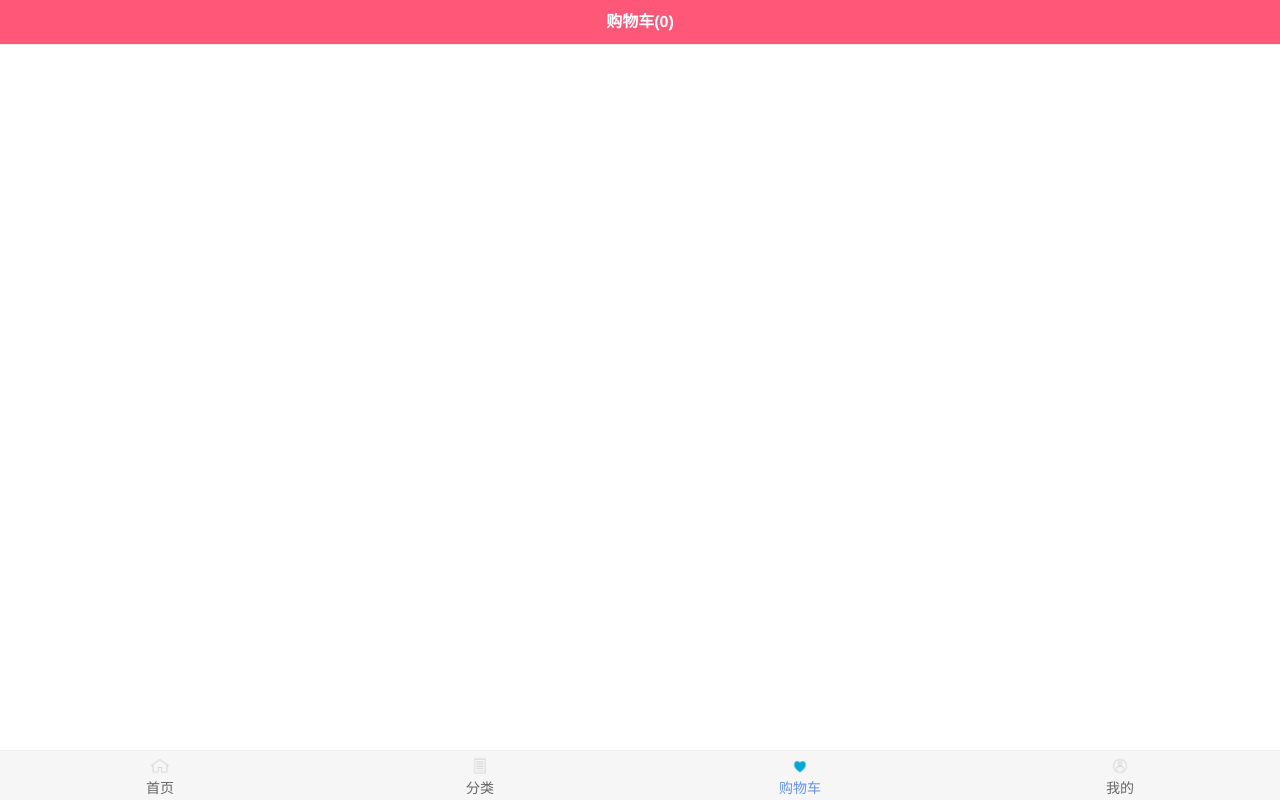
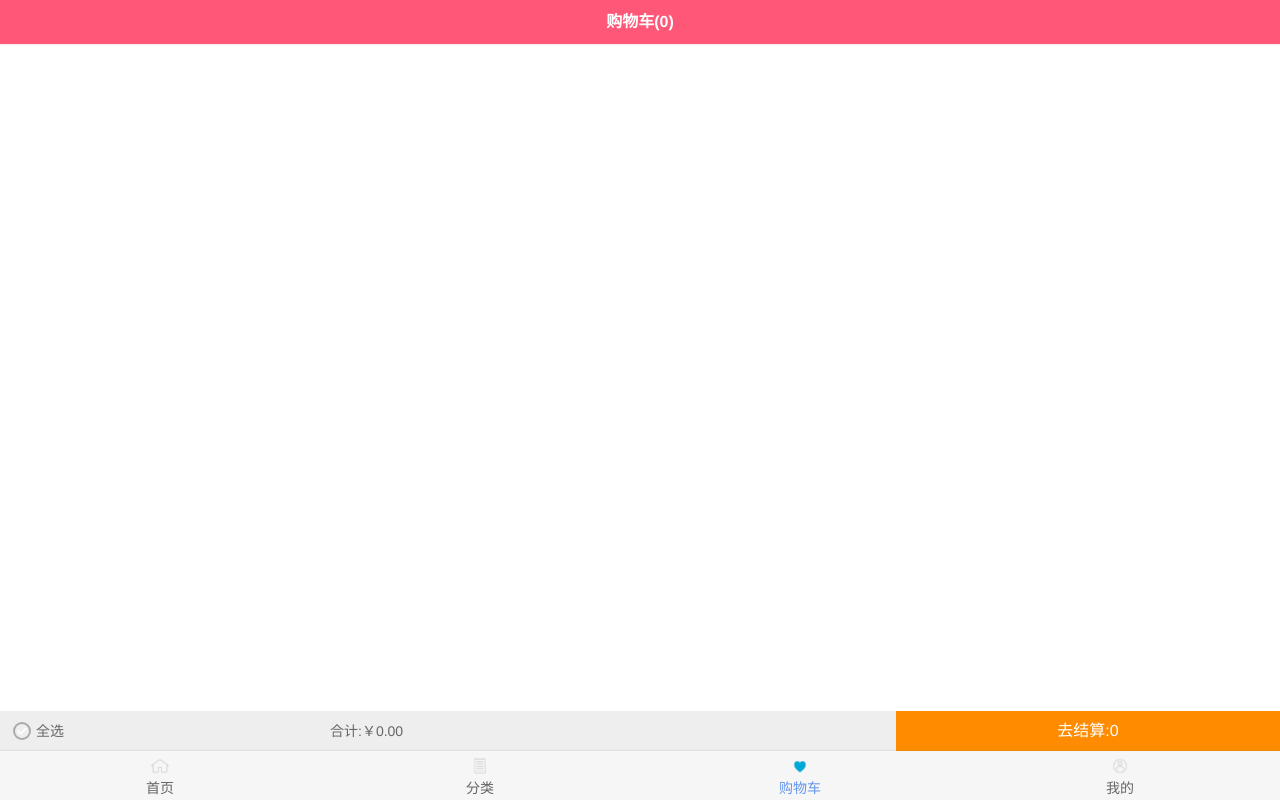
Before and after one commit to Fuwenjian/supermall, a Vue app: page /collection in a window 1280 px wide. Built offline with nearby package versions, Linux system fonts and the light colour scheme.

Commit message:
单选多选按钮完成

```diff
--- a/src/components/common/swiper/Swiper.vue
+++ b/src/components/common/swiper/Swiper.vue
@@ -1,9 +1,10 @@
 <template>
     <div id="hy-swiper">
-      <div id="swiper" @touchstart="touchStart" @touchmove="touchMove" @touchend="touchEnd">
+      <div class="swiper" @touchstart="touchStart" @touchmove="touchMove" @touchend="touchEnd">
         <slot></slot>
       </div>
-      <slot name="indicator"></slot>
+      <slot name="indicator">
+      </slot>
       <div class="indicator">
         <slot name="indicator" v-if="showIndicator && slideCount>1">
           <div v-for="(item, index) in slideCount" class="indi-item" :class="{active: index === currentIndex-1}" :key="index"></div>
@@ -117,7 +118,7 @@
        */
 		  handleDom: function () {
         // 1.获取要操作的元素
-        let swiperEl = document.querySelector('#swiper');
+        let swiperEl = document.querySelector('.swiper');
         let slidesEls = swiperEl.getElementsByClassName('slide');
 
         // 2.保存个数
@@ -214,7 +215,7 @@
     position: relative;
   }
 
-  #swiper {
+  .swiper {
     display: flex;
   }
 
--- a/src/components/content/checkButton/CheckButton.vue
+++ b/src/components/content/checkButton/CheckButton.vue
@@ -6,13 +6,13 @@
 
 <script>
     export default {
-        name: "CheckButton",
+      name: "CheckButton",
       props:{
           isChecked:{
             type:Boolean,
             default : false
           }
-      }
+      },
     }
 </script>
 
--- a/src/store/getters.js
+++ b/src/store/getters.js
@@ -2,7 +2,7 @@ export default {
   Cartlength(state){
     return state.cartList.length
   },
-  CartList(state){
+  cartList(state){
     return state.cartList
   }
 }
--- a/src/views/Collection/Collection.vue
+++ b/src/views/Collection/Collection.vue
@@ -5,23 +5,27 @@
 <!--      第二种结构-->
       <Navbar class="nav-bar"><div slot="center">购物车({{length}})</div></Navbar>
 
-      <cart-list></cart-list>
-
+<!--      <cart-list></cart-list>-->
+      <scroll class="content" ref="scroll">
+        <cart-list></cart-list>
+      </scroll>
       <cart-bottom></cart-bottom>
     </div>
 </template>
 
-<script>
+<script>1
   import Navbar from "../../components/common/navbar/Navbar";
   import {mapGetters} from "vuex"
   import CartList from "./childComps/CartList";
   import CartBottom from "./childComps/CartBottom";
 
+  import Scroll from "../../components/common/scroll/Scroll";
+
   // mapGetters仅仅是将store中的getter映射到局部计算属性(局部的意思是再哪里用那个局部就是哪里)
     export default {
       name: "Collection",
       components:{
-        Navbar,CartList,CartBottom
+        Navbar,CartList,CartBottom,Scroll
       },
       computed:{
         //第一种结构,直接传你过来时候的原来的名字
@@ -30,7 +34,22 @@
         ...mapGetters({
           length:'Cartlength'
         })
-      }
+      },
+      activated() {
+        //活跃状态更新高度
+        this.$refs.scroll.refresh()
+        // console.log(this.$refs.scroll.scroll.scrollerHeight);
+      },
+      // created() {
+      //   console.log("created")
+      // },
+      // mounted() {
+      //   console.log("mounted")
+      // },
+      // updated() {
+      //   console.log("更新了")
+      //   // console.log(this.$refs.scroll.scroll.scrollerHeight);
+      // }
     }
 </script>
 
@@ -41,4 +60,12 @@
     font-weight: 700;
     /*position: relative;*/
   }
+  .content{
+    position: absolute;
+    left: 0;
+    right: 0;
+    top: 44px;
+    bottom: 89px;
+    overflow-y: hidden;
+  }
 </style>
--- a/src/views/Collection/childComps/CartBottom.vue
+++ b/src/views/Collection/childComps/CartBottom.vue
@@ -1,13 +1,106 @@
 <template>
+  <div class="cart-bottom">
+   <div class="check-content">
+      <div class="a"><check-button  class="check-btn" :is-checked="isSelectAll" @click.native="allClick"/></div>
+      <div>全选</div>
+   </div>
+    <div class="price">
+      合计:{{totlePrice}}
+    </div>
 
+    <div class="caculate">
+        去结算:{{checkLength}}
+    </div>
+  </div>
 </template>
 
 <script>
+  import CheckButton from "../../../components/content/checkButton/CheckButton";
+  import {mapGetters} from "vuex"
     export default {
-        name: "CartBottom"
+      name: "CartBottom",
+      components:{
+        CheckButton
+      },
+      computed:{
+        // totlePrice(){
+        //   return '￥' +this.$store.state.cartList.filter(item =>{
+        //     return item.checked
+        //   }).reduce((preValue,item)=>{
+        //     return preValue +item.newprice * item.count
+        //   },0).toFixed(2)
+        // },
+        // checkLength(){
+        //   return this.$store.state.cartList.filter(item => item.checked).length
+        // }
+        ...mapGetters(["cartList","Cartlength"]),
+        totlePrice(){
+          return "￥" + this.cartList.filter(item =>{
+            return item.checked
+          }).reduce((preValue,item)=>{
+            return preValue + item.newprice * item.count
+          },0).toFixed(2)
+        },
+        checkLength(){
+          return this.cartList.filter(item => item.checked).length
+        },
+        isSelectAll(){
+          if(this.cartList.length === 0) return  false
+          // return !(this.cartList.filter(item => !item.checked).length)
+          return !this.cartList.find(item => !item.checked)
+        }
+      },
+      methods:{
+        allClick(){
+          // console.log("dianjile")
+          if(this.isSelectAll){
+            this.cartList.forEach(item =>item.checked = false)
+          }else {
+            this.cartList.forEach(item =>item.checked = true)
+          }
+        }
+      }
     }
 </script>
 
 <style scoped>
+  .cart-bottom{
+    height: 40px;
+    background-color: #eeeeee;
+    position: absolute;
+    left: 0;
+    right: 0;
+    bottom: 49px;
+    line-height: 40px;
+    display: flex;
+  }
+  .check-content{
+    display: flex;
+    align-items: center;
+    width: 25%;
+    font-size: 14px;
+    padding-left: 10px;
+  }
+  .check-btn{
+    margin-right: 5px;
+    width: 18px;
+    height: 18px;
+    line-height: 15px;
+    text-align: center;
+  }
+  .price{
+    /*background-color: red;*/
+    flex: 1;
+    font-size: 14px;
+    /*text-align: left;*/
+    padding-left: 10px;
+  }
+  .caculate{
+    width: 30%;
+    text-align: center;
+    /*padding: 0 15px;*/
+    color: white;
+    background-color: darkorange;
+  }
 
 </style>
--- a/src/views/Collection/childComps/CartList.vue
+++ b/src/views/Collection/childComps/CartList.vue
@@ -1,25 +1,38 @@
 <template>
     <div class="cart-list">
-       <scroll class="content">
-          <cart-list-item v-for="(item,index) in CartList"
-                          :product="item"
-                          :key="index"/>
-       </scroll>
-    </div>
+<!--        <scroll class="content" ref="scroll">-->
+<!--          <cart-list-item v-for="(item,index) in CartList"-->
+<!--                          :product="item"-->
+<!--                          :key="index"-->
+<!--                          class="list"-->
+<!--                          @aaa="imageLoad"-->
+<!--          />-->
+<!--        </scroll>-->
+      <cart-list-item v-for="(item,index) in cartList"
+                      :product="item"
+                      :key="index"
+                      class="list"
+      />
+      </div>
+
 </template>
 
 <script>
   import {mapGetters} from "vuex"
-  import Scroll from "../../../components/common/scroll/Scroll";
+  // import Scroll from "../../../components/common/scroll/Scroll";
   import CartListItem from "./CartListItem";
+
     export default {
-        name: "CartList",
+      name: "CartList",
       computed:{
-          ...mapGetters(["CartList"])
+          ...mapGetters(["cartList"])
       },
       components:{
-        Scroll,CartListItem
-      }
+        CartListItem,
+      },
+      methods:{
+
+      },
     }
 </script>
 
@@ -29,9 +42,13 @@
     left: 0;
     right: 0;
     /*background-color: red;*/
-    bottom: 49px;
+    bottom: 89px;
     top: 44px;
     overflow: hidden;
   }
+  .list{
+    height: 100%;
+  }
+
 
 </style>
--- a/src/views/Collection/childComps/CartListItem.vue
+++ b/src/views/Collection/childComps/CartListItem.vue
@@ -3,9 +3,11 @@
       <div class="item-selector">
         <check-button :is-checked="product.checked" @click.native="checkClick"/>
       </div>
+
       <div class="item-img">
         <img :src="product.img" alt="商品图片">
       </div>
+
       <div class="item-info">
         <div class="item-title">{{product.title}}</div>
         <div class="item-desc">{{product.desc}}</div>
@@ -14,6 +16,7 @@
           <div class="item-count right">×{{product.count}}</div>
         </div>
       </div>
+
     </div>
 
 </template>
@@ -36,13 +39,17 @@
       methods:{
         checkClick(){
           this.product.checked = !this.product.checked
-        }
+        },
+        // aa(){
+        //   this.$bus.$emit("aaa")
+        // }
       }
     }
 </script>
 
 <style scoped>
   #shop-item{
+    height: 100%;
     width: 100%;
     display: flex;
     font-size: 0;
--- a/src/views/Detail/Detail.vue
+++ b/src/views/Detail/Detail.vue
@@ -36,7 +36,7 @@
   import {itemListenerMixin,backTopMixin} from "common/mixin"
 
   export default {
-        name: "Detail",
+      name: "Detail",
       data(){
           return{
             iid:null,
@@ -158,7 +158,7 @@
          }
        },
        eddCart(){
-         console.log("购物车主页");
+         console.log("加入购物车成功");
          //1.获取商品信息（购物车里面需要的）
          const product = {}
          product.img = this.TopImages[0]
--- a/src/views/Detail/childComps/DetailBottomBar.vue
+++ b/src/views/Detail/childComps/DetailBottomBar.vue
@@ -28,7 +28,7 @@
       name: "DetailBottomBar",
       methods:{
         addToCart(){
-          console.log(11);
+          // console.log(11);
           this.$emit("eddCart")
         }
       }
```
Also changed, not shown: src/components/common/swiper/SwiperItem.vue (+3 -4 lines).
